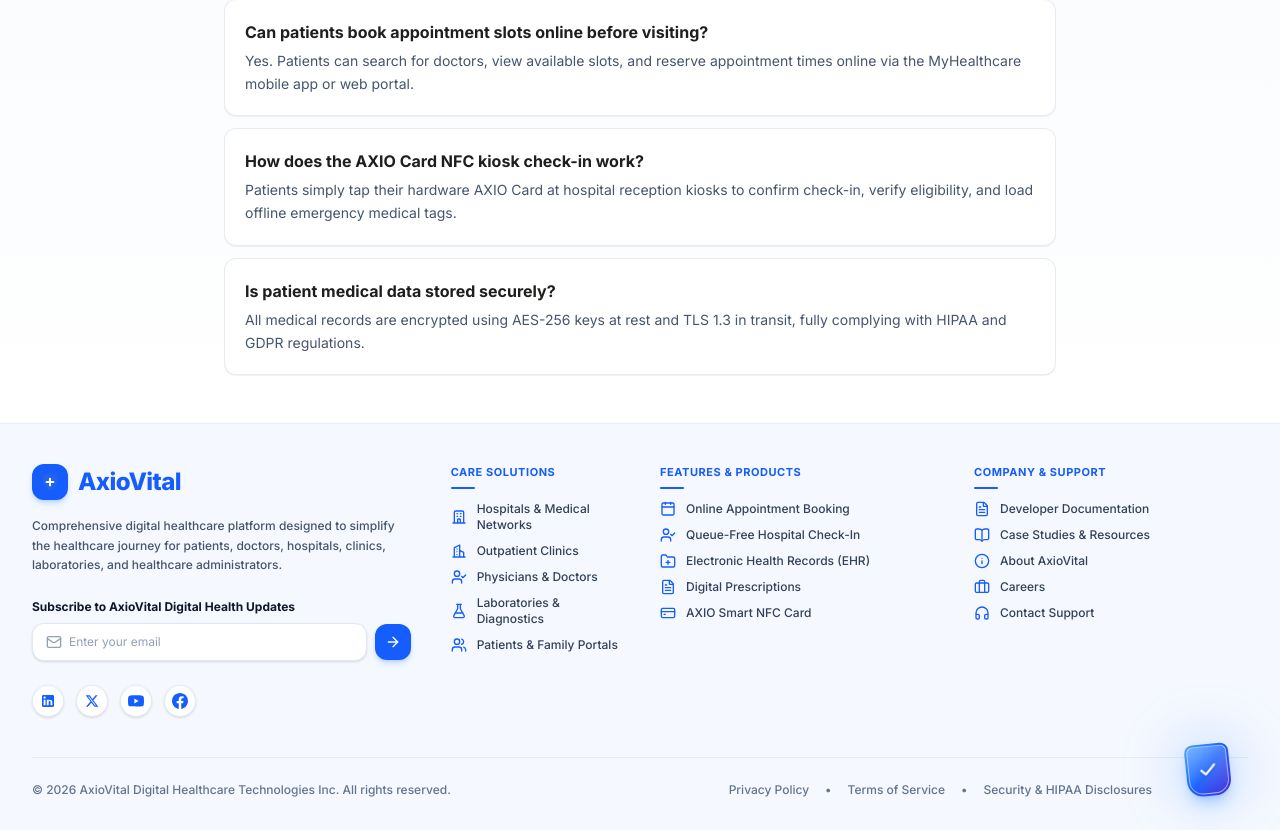
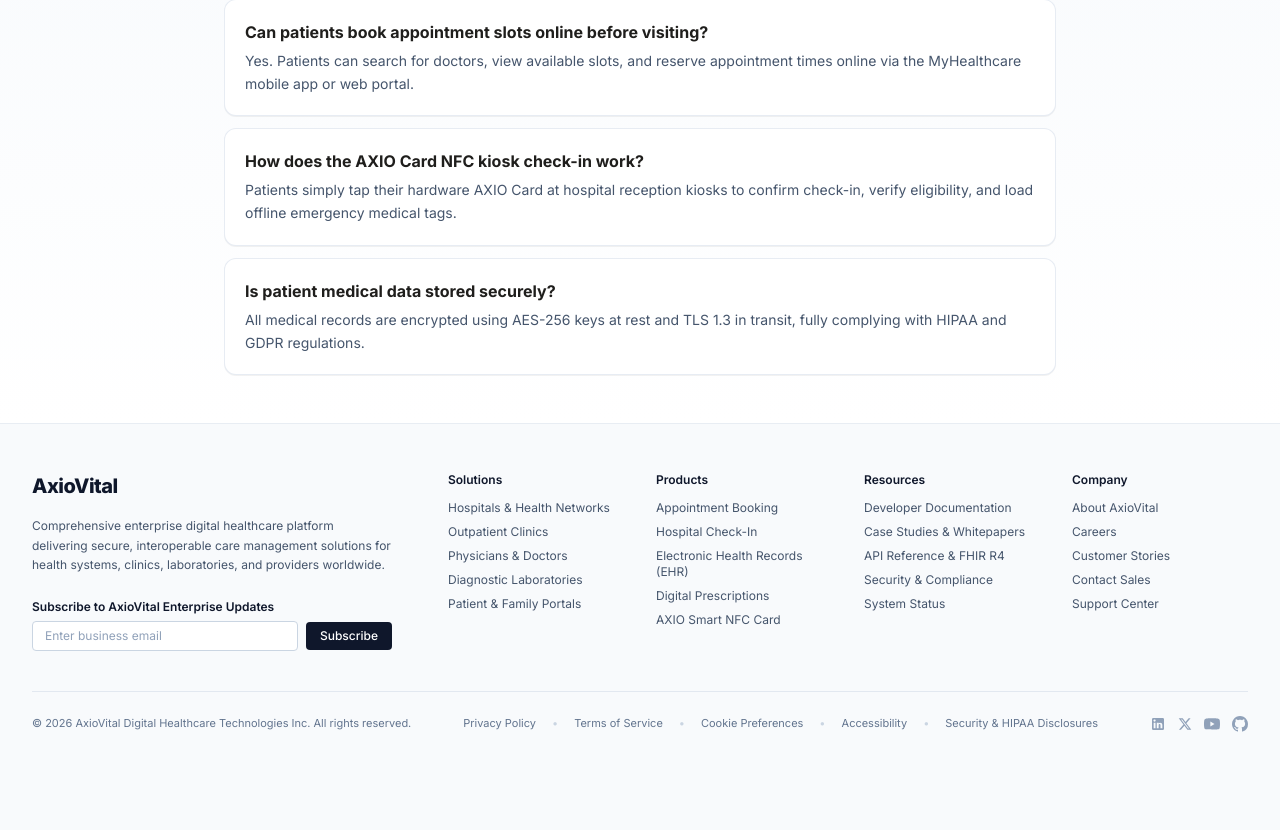
Before and after one commit to somraj-dev/website, a Next.js app: page / in a window 1280 px wide. Shown: the part 3347-4177 px from the top of the page. After the commit the page ends 4127 px from the top, so only its background shows below. Built offline with nearby package versions, Linux system fonts and the light colour scheme.

Commit message:
Le re Lande

```diff
--- a/src/app/Footer.tsx
+++ b/src/app/Footer.tsx
@@ -1,220 +1,171 @@
 "use client";
 
 import Link from "next/link";
-import {
-  Mail,
-  ArrowRight,
-  UserCheck,
-  FlaskConical,
-  Users,
-  Calendar,
-  FileText,
-  CreditCard,
-  BookOpen,
-  Info,
-  Briefcase,
-  Headphones
-} from "lucide-react";
 
 export default function Footer() {
   return (
-    <footer className="bg-[#f5f8ff] text-slate-700 border-t border-blue-100/60 pt-10 pb-8 px-4 sm:px-6 lg:px-8 font-sans relative overflow-hidden z-10">
+    <footer className="bg-slate-50 text-slate-600 border-t border-slate-200/70 text-xs font-sans">
+      <div className="mx-auto max-w-7xl px-4 sm:px-6 lg:px-8 py-12">
 
-      {/* Main Sitemap Section */}
-      <div className="mx-auto max-w-7xl grid grid-cols-1 md:grid-cols-2 lg:grid-cols-12 gap-8 lg:gap-10 pb-10">
+        {/* Main Sitemap & Enterprise Header */}
+        <div className="grid grid-cols-1 md:grid-cols-2 lg:grid-cols-12 gap-8 pb-10">
 
-        {/* Brand & Newsletter Column */}
-        <div className="lg:col-span-4 space-y-4">
-          <Link href="/" className="flex items-center gap-2.5 group">
-            <div className="w-9 h-9 rounded-xl bg-blue-600 text-white flex items-center justify-center shadow-md shadow-blue-500/25">
-              <svg className="w-5 h-5" viewBox="0 0 24 24" fill="none" stroke="currentColor">
-                <path d="M12 22s8-4 8-10V5l-8-3-8 3v7c0 6 8 10 8 10z" fill="#2563eb" stroke="#2563eb" />
-                <path d="M12 8v8M8 12h8" stroke="white" strokeWidth="2.5" strokeLinecap="round" />
-              </svg>
-            </div>
-            <span className="text-2xl font-extrabold text-blue-600 tracking-tight">
+          {/* Brand & Corporate Overview Column */}
+          <div className="lg:col-span-4 space-y-4 pr-0 lg:pr-6">
+            <Link href="/" className="inline-block group">
+              <span className="text-xl font-extrabold tracking-tight text-slate-900">
                 AxioVital
               </span>
             </Link>
 
-          <p className="text-slate-600 text-xs leading-relaxed max-w-sm font-medium">
-            Comprehensive digital healthcare platform designed to simplify the healthcare journey for patients, doctors, hospitals, clinics, laboratories, and healthcare administrators.
+            <p className="text-slate-600 text-xs leading-relaxed max-w-sm">
+              Comprehensive enterprise digital healthcare platform delivering secure, interoperable care management solutions for health systems, clinics, laboratories, and providers worldwide.
             </p>
 
             <div className="pt-2">
-            <span className="text-xs font-bold text-slate-900 block mb-2">
-              Subscribe to AxioVital Digital Health Updates
-            </span>
+              <label htmlFor="footer-email" className="text-xs font-semibold text-slate-900 block mb-1.5">
+                Subscribe to AxioVital Enterprise Updates
+              </label>
               <form onSubmit={(e) => e.preventDefault()} className="flex items-center gap-2 max-w-sm">
-              <div className="relative flex-grow">
-                <Mail className="absolute left-3.5 top-1/2 -translate-y-1/2 h-4 w-4 text-slate-400" />
                 <input
+                  id="footer-email"
                   type="email"
-                  placeholder="Enter your email"
-                  className="w-full bg-white border border-slate-200 rounded-xl pl-9 pr-3 py-2.5 text-xs text-slate-900 placeholder:text-slate-400 focus:outline-none focus:border-blue-500 focus:ring-2 focus:ring-blue-500/20 shadow-sm transition-all"
+                  placeholder="Enter business email"
+                  className="bg-white border border-slate-300 rounded px-3 py-1.5 text-xs text-slate-900 placeholder:text-slate-400 focus:outline-none focus:border-blue-600 w-full"
                 />
-              </div>
                 <button
                   type="submit"
-                className="rounded-xl bg-blue-600 hover:bg-blue-700 p-2.5 text-white transition-colors shadow-md shadow-blue-500/25 shrink-0"
+                  className="bg-slate-900 hover:bg-slate-800 text-white font-medium text-xs px-3.5 py-1.5 rounded transition-colors shrink-0"
                 >
-                <ArrowRight className="h-4 w-4" />
+                  Subscribe
                 </button>
               </form>
             </div>
-
-          <div className="flex items-center gap-3 pt-2">
-            <a href="#" className="w-8 h-8 rounded-full bg-white border border-slate-200/80 shadow-sm text-blue-600 hover:bg-blue-50 hover:border-blue-300 flex items-center justify-center transition-all">
-              <svg className="h-4 w-4 fill-current text-blue-600" viewBox="0 0 24 24">
-                <path d="M19 3a2 2 0 0 1 2 2v14a2 2 0 0 1-2 2H5a2 2 0 0 1-2-2V5a2 2 0 0 1 2-2h14m-.5 15.5v-5.3a3.26 3.26 0 0 0-3.26-3.26c-.85 0-1.84.52-2.28 1.3v-1.11h-2.79v8.37h2.79v-4.93c0-.77.62-1.4 1.39-1.4a1.4 1.4 0 0 1 1.4 1.4v4.93h2.75M6.88 8.56a1.68 1.68 0 0 0 1.68-1.68c0-.93-.75-1.69-1.68-1.69a1.69 1.69 0 0 0-1.69 1.69c0 .93.76 1.68 1.69 1.68m1.39 9.94v-8.37H5.5v8.37h2.77z"/>
-              </svg>
-            </a>
-            <a href="#" className="w-8 h-8 rounded-full bg-white border border-slate-200/80 shadow-sm text-blue-600 hover:bg-blue-50 hover:border-blue-300 flex items-center justify-center transition-all">
-              <svg className="h-3.5 w-3.5 fill-current text-blue-600" viewBox="0 0 24 24">
-                <path d="M18.244 2.25h3.308l-7.227 8.26 8.502 11.24H16.17l-5.214-6.817L4.99 21.75H1.68l7.73-8.835L1.254 2.25H8.08l4.713 6.231zm-1.161 17.52h1.833L7.084 4.126H5.117z"/>
-              </svg>
-            </a>
-            <a href="#" className="w-8 h-8 rounded-full bg-white border border-slate-200/80 shadow-sm text-blue-600 hover:bg-blue-50 hover:border-blue-300 flex items-center justify-center transition-all">
-              <svg className="h-4 w-4 fill-current text-blue-600" viewBox="0 0 24 24">
-                <path d="M23.498 6.186a3.016 3.016 0 0 0-2.122-2.136C19.505 3.545 12 3.545 12 3.545s-7.505 0-9.377.505A3.017 3.017 0 0 0 .502 6.186C0 8.07 0 12 0 12s0 3.93.502 5.814a3.016 3.016 0 0 0 2.122 2.136c1.871.505 9.376.505 9.376.505s7.505 0 9.377-.505a3.015 3.015 0 0 0 2.122-2.136C24 15.93 24 12 24 12s0-3.93-.502-5.814zM9.545 15.568V8.432L15.818 12l-6.273 3.568z"/>
-              </svg>
-            </a>
-            <a href="#" className="w-8 h-8 rounded-full bg-white border border-slate-200/80 shadow-sm text-blue-600 hover:bg-blue-50 hover:border-blue-300 flex items-center justify-center transition-all">
-              <svg className="h-4 w-4 fill-current text-blue-600" viewBox="0 0 24 24">
-                <path d="M24 12.073c0-6.627-5.373-12-12-12s-12 5.373-12 12c0 5.99 4.388 10.954 10.125 11.854v-8.385H7.078v-3.47h3.047V9.43c0-3.007 1.792-4.669 4.533-4.669 1.312 0 2.686.235 2.686.235v2.953H15.83c-1.491 0-1.956.925-1.956 1.874v2.25h3.328l-.532 3.47h-2.796v8.385C19.612 23.027 24 18.062 24 12.073z"/>
-              </svg>
-            </a>
-          </div>
           </div>
 
-        {/* Care Solutions Column */}
+          {/* Solutions Column */}
           <div className="lg:col-span-2 space-y-3">
-          <div>
-            <h4 className="text-[11px] font-bold uppercase tracking-wider text-blue-600">
-              Care Solutions
-            </h4>
-            <div className="w-6 h-[2px] bg-blue-600 mt-1.5 rounded-full"></div>
-          </div>
-          <ul className="space-y-2.5 text-xs">
+            <h3 className="font-semibold text-slate-900 text-xs tracking-normal">Solutions</h3>
+            <ul className="space-y-2 text-xs">
               <li>
-              <Link href="/hospitals" className="flex items-center gap-2.5 text-slate-700 hover:text-blue-600 font-medium transition-colors">
-                <svg className="h-4 w-4 text-blue-600 shrink-0" viewBox="0 0 24 24" fill="none" stroke="currentColor" strokeWidth="2">
-                  <path d="M19 21V5a2 2 0 0 0-2-2H7a2 2 0 0 0-2 2v16m14 0h2m-2 0h-5m-9 0H3m2 0h5m0 0v-5a1 1 0 0 1 1-1h2a1 1 0 0 1 1 1v5m-4 0h4M9 7h1m-1 4h1m4-4h1m-1 4h1" strokeLinecap="round" strokeLinejoin="round"/>
-                </svg>
-                <span>Hospitals & Medical Networks</span>
+                <Link href="/hospitals" className="text-slate-600 hover:text-blue-700 hover:underline transition-colors">
+                  Hospitals & Health Networks
                 </Link>
               </li>
               <li>
-              <Link href="/clinics" className="flex items-center gap-2.5 text-slate-700 hover:text-blue-600 font-medium transition-colors">
-                <svg className="h-4 w-4 text-blue-600 shrink-0" viewBox="0 0 24 24" fill="none" stroke="currentColor" strokeWidth="2">
-                  <path d="M3 21h18M5 21V7l8-4v18M13 21V11l6 3v7M9 9h.01M9 13h.01M9 17h.01" strokeLinecap="round" strokeLinejoin="round"/>
-                </svg>
-                <span>Outpatient Clinics</span>
+                <Link href="/clinics" className="text-slate-600 hover:text-blue-700 hover:underline transition-colors">
+                  Outpatient Clinics
                 </Link>
               </li>
               <li>
-              <Link href="/providers" className="flex items-center gap-2.5 text-slate-700 hover:text-blue-600 font-medium transition-colors">
-                <UserCheck className="h-4 w-4 text-blue-600 shrink-0" />
-                <span>Physicians & Doctors</span>
+                <Link href="/providers" className="text-slate-600 hover:text-blue-700 hover:underline transition-colors">
+                  Physicians & Doctors
                 </Link>
               </li>
               <li>
-              <Link href="/laboratories" className="flex items-center gap-2.5 text-slate-700 hover:text-blue-600 font-medium transition-colors">
-                <FlaskConical className="h-4 w-4 text-blue-600 shrink-0" />
-                <span>Laboratories & Diagnostics</span>
+                <Link href="/laboratories" className="text-slate-600 hover:text-blue-700 hover:underline transition-colors">
+                  Diagnostic Laboratories
                 </Link>
               </li>
               <li>
-              <Link href="/patients" className="flex items-center gap-2.5 text-slate-700 hover:text-blue-600 font-medium transition-colors">
-                <Users className="h-4 w-4 text-blue-600 shrink-0" />
-                <span>Patients & Family Portals</span>
+                <Link href="/patients" className="text-slate-600 hover:text-blue-700 hover:underline transition-colors">
+                  Patient & Family Portals
                 </Link>
               </li>
             </ul>
           </div>
 
-        {/* Features & Products Column */}
-        <div className="lg:col-span-3 space-y-3">
-          <div>
-            <h4 className="text-[11px] font-bold uppercase tracking-wider text-blue-600">
-              Features & Products
-            </h4>
-            <div className="w-6 h-[2px] bg-blue-600 mt-1.5 rounded-full"></div>
-          </div>
-          <ul className="space-y-2.5 text-xs">
+          {/* Products Column */}
+          <div className="lg:col-span-2 space-y-3">
+            <h3 className="font-semibold text-slate-900 text-xs tracking-normal">Products</h3>
+            <ul className="space-y-2 text-xs">
               <li>
-              <Link href="/patients" className="flex items-center gap-2.5 text-slate-700 hover:text-blue-600 font-medium transition-colors">
-                <Calendar className="h-4 w-4 text-blue-600 shrink-0" />
-                <span>Online Appointment Booking</span>
+                <Link href="/patients" className="text-slate-600 hover:text-blue-700 hover:underline transition-colors">
+                  Appointment Booking
                 </Link>
               </li>
               <li>
-              <Link href="/hospitals" className="flex items-center gap-2.5 text-slate-700 hover:text-blue-600 font-medium transition-colors">
-                <UserCheck className="h-4 w-4 text-blue-600 shrink-0" />
-                <span>Queue-Free Hospital Check-In</span>
+                <Link href="/hospitals" className="text-slate-600 hover:text-blue-700 hover:underline transition-colors">
+                  Hospital Check-In
                 </Link>
               </li>
               <li>
-              <Link href="/platform" className="flex items-center gap-2.5 text-slate-700 hover:text-blue-600 font-medium transition-colors">
-                <svg className="h-4 w-4 text-blue-600 shrink-0" viewBox="0 0 24 24" fill="none" stroke="currentColor" strokeWidth="2">
-                  <path d="M22 19a2 2 0 0 1-2 2H4a2 2 0 0 1-2-2V5a2 2 0 0 1 2-2h5l2 3h9a2 2 0 0 1 2 2z" strokeLinecap="round" strokeLinejoin="round"/>
-                  <path d="M12 11v6M9 14h6" strokeLinecap="round" strokeLinejoin="round"/>
-                </svg>
-                <span>Electronic Health Records (EHR)</span>
+                <Link href="/platform" className="text-slate-600 hover:text-blue-700 hover:underline transition-colors">
+                  Electronic Health Records (EHR)
                 </Link>
               </li>
               <li>
-              <Link href="/providers" className="flex items-center gap-2.5 text-slate-700 hover:text-blue-600 font-medium transition-colors">
-                <FileText className="h-4 w-4 text-blue-600 shrink-0" />
-                <span>Digital Prescriptions</span>
+                <Link href="/providers" className="text-slate-600 hover:text-blue-700 hover:underline transition-colors">
+                  Digital Prescriptions
                 </Link>
               </li>
               <li>
-              <Link href="/products#axio-card" className="flex items-center gap-2.5 text-slate-700 hover:text-blue-600 font-medium transition-colors">
-                <CreditCard className="h-4 w-4 text-blue-600 shrink-0" />
-                <span>AXIO Smart NFC Card</span>
+                <Link href="/products#axio-card" className="text-slate-600 hover:text-blue-700 hover:underline transition-colors">
+                  AXIO Smart NFC Card
                 </Link>
               </li>
             </ul>
           </div>
 
-        {/* Company & Support Column */}
-        <div className="lg:col-span-3 space-y-3">
-          <div>
-            <h4 className="text-[11px] font-bold uppercase tracking-wider text-blue-600">
-              Company & Support
-            </h4>
-            <div className="w-6 h-[2px] bg-blue-600 mt-1.5 rounded-full"></div>
-          </div>
-          <ul className="space-y-2.5 text-xs">
+          {/* Resources Column */}
+          <div className="lg:col-span-2 space-y-3">
+            <h3 className="font-semibold text-slate-900 text-xs tracking-normal">Resources</h3>
+            <ul className="space-y-2 text-xs">
               <li>
-              <Link href="/documentation" className="flex items-center gap-2.5 text-slate-700 hover:text-blue-600 font-medium transition-colors">
-                <FileText className="h-4 w-4 text-blue-600 shrink-0" />
-                <span>Developer Documentation</span>
+                <Link href="/documentation" className="text-slate-600 hover:text-blue-700 hover:underline transition-colors">
+                  Developer Documentation
                 </Link>
               </li>
               <li>
-              <Link href="/resources" className="flex items-center gap-2.5 text-slate-700 hover:text-blue-600 font-medium transition-colors">
-                <BookOpen className="h-4 w-4 text-blue-600 shrink-0" />
-                <span>Case Studies & Resources</span>
+                <Link href="/resources" className="text-slate-600 hover:text-blue-700 hover:underline transition-colors">
+                  Case Studies & Whitepapers
                 </Link>
               </li>
               <li>
-              <Link href="/about" className="flex items-center gap-2.5 text-slate-700 hover:text-blue-600 font-medium transition-colors">
-                <Info className="h-4 w-4 text-blue-600 shrink-0" />
-                <span>About AxioVital</span>
+                <Link href="/platform" className="text-slate-600 hover:text-blue-700 hover:underline transition-colors">
+                  API Reference & FHIR R4
                 </Link>
               </li>
               <li>
-              <Link href="/careers" className="flex items-center gap-2.5 text-slate-700 hover:text-blue-600 font-medium transition-colors">
-                <Briefcase className="h-4 w-4 text-blue-600 shrink-0" />
-                <span>Careers</span>
+                <Link href="/ai-features" className="text-slate-600 hover:text-blue-700 hover:underline transition-colors">
+                  Security & Compliance
                 </Link>
               </li>
               <li>
-              <Link href="/contact" className="flex items-center gap-2.5 text-slate-700 hover:text-blue-600 font-medium transition-colors">
-                <Headphones className="h-4 w-4 text-blue-600 shrink-0" />
-                <span>Contact Support</span>
+                <Link href="/solutions" className="text-slate-600 hover:text-blue-700 hover:underline transition-colors">
+                  System Status
+                </Link>
+              </li>
+            </ul>
+          </div>
+
+        {/* Company Column */}
+          <div className="lg:col-span-2 space-y-3">
+            <h3 className="font-semibold text-slate-900 text-xs tracking-normal">Company</h3>
+            <ul className="space-y-2 text-xs">
+              <li>
+                <Link href="/about" className="text-slate-600 hover:text-blue-700 hover:underline transition-colors">
+                  About AxioVital
+                </Link>
+              </li>
+              <li>
+                <Link href="/careers" className="text-slate-600 hover:text-blue-700 hover:underline transition-colors">
+                  Careers
+                </Link>
+              </li>
+              <li>
+                <Link href="/customer-stories" className="text-slate-600 hover:text-blue-700 hover:underline transition-colors">
+                  Customer Stories
+                </Link>
+              </li>
+              <li>
+                <Link href="/contact" className="text-slate-600 hover:text-blue-700 hover:underline transition-colors">
+                  Contact Sales
+                </Link>
+              </li>
+              <li>
+                <Link href="/contact" className="text-slate-600 hover:text-blue-700 hover:underline transition-colors">
+                  Support Center
                 </Link>
               </li>
             </ul>
@@ -222,36 +173,60 @@ export default function Footer() {
 
         </div>
 
-      {/* Bottom Bar & Glowing 3D Shield */}
-      <div className="mx-auto max-w-7xl border-t border-slate-200/80 pt-6 flex flex-col sm:flex-row items-center justify-between gap-4 text-xs text-slate-500 font-medium relative">
-        <p>© {new Date().getFullYear()} AxioVital Digital Healthcare Technologies Inc. All rights reserved.</p>
-
-        <div className="flex items-center gap-3 sm:gap-4 text-slate-500 z-10 pr-0 md:pr-24">
-          <Link href="/documentation" className="hover:text-blue-600 transition-colors">Privacy Policy</Link>
-          <span>•</span>
-          <Link href="/documentation" className="hover:text-blue-600 transition-colors">Terms of Service</Link>
-          <span>•</span>
-          <Link href="/documentation" className="hover:text-blue-600 transition-colors">Security & HIPAA Disclosures</Link>
+        {/* Bottom Legal & Compliance Row */}
+        <div className="border-t border-slate-200 pt-6 flex flex-col md:flex-row items-center justify-between gap-4 text-[11px] text-slate-500">
+          <div>
+            © {new Date().getFullYear()} AxioVital Digital Healthcare Technologies Inc. All rights reserved.
           </div>
 
-        {/* Glowing 3D Shield Graphic on Far Bottom Right */}
-        <div className="absolute right-0 -bottom-3 pointer-events-none hidden sm:block">
-          <div className="relative w-20 h-20 flex items-center justify-center">
-            {/* Glowing backdrop halo */}
-            <div className="absolute inset-0 rounded-full bg-blue-400/20 blur-xl"></div>
-            {/* 3D Shield graphic matching Image 1 */}
-            <div className="relative z-10 w-11 h-13 bg-gradient-to-br from-blue-400 via-blue-600 to-indigo-700 rounded-b-2xl rounded-t-lg p-0.5 shadow-lg shadow-blue-500/30 transform rotate-[-6deg]">
-              <div className="w-full h-full border border-white/50 rounded-b-[14px] rounded-t-[6px] flex items-center justify-center bg-gradient-to-b from-white/25 to-transparent">
-                <svg className="w-5 h-5 text-white drop-shadow" viewBox="0 0 24 24" fill="none" stroke="currentColor" strokeWidth="2.5" strokeLinecap="round" strokeLinejoin="round">
-                  <path d="M20 6L9 17l-5-5"/>
+          <div className="flex items-center gap-4 flex-wrap justify-center">
+            <Link href="/documentation" className="hover:text-slate-900 hover:underline transition-colors">
+              Privacy Policy
+            </Link>
+            <span className="text-slate-300">•</span>
+            <Link href="/documentation" className="hover:text-slate-900 hover:underline transition-colors">
+              Terms of Service
+            </Link>
+            <span className="text-slate-300">•</span>
+            <Link href="/documentation" className="hover:text-slate-900 hover:underline transition-colors">
+              Cookie Preferences
+            </Link>
+            <span className="text-slate-300">•</span>
+            <Link href="/documentation" className="hover:text-slate-900 hover:underline transition-colors">
+              Accessibility
+            </Link>
+            <span className="text-slate-300">•</span>
+            <Link href="/documentation" className="hover:text-slate-900 hover:underline transition-colors">
+              Security & HIPAA Disclosures
+            </Link>
+          </div>
+
+          {/* Monochrome Social Links */}
+          <div className="flex items-center gap-3">
+            <a href="#" aria-label="LinkedIn" className="text-slate-400 hover:text-slate-700 transition-colors">
+              <svg className="h-4 w-4 fill-current" viewBox="0 0 24 24">
+                <path d="M19 3a2 2 0 0 1 2 2v14a2 2 0 0 1-2 2H5a2 2 0 0 1-2-2V5a2 2 0 0 1 2-2h14m-.5 15.5v-5.3a3.26 3.26 0 0 0-3.26-3.26c-.85 0-1.84.52-2.28 1.3v-1.11h-2.79v8.37h2.79v-4.93c0-.77.62-1.4 1.39-1.4a1.4 1.4 0 0 1 1.4 1.4v4.93h2.75M6.88 8.56a1.68 1.68 0 0 0 1.68-1.68c0-.93-.75-1.69-1.68-1.69a1.69 1.69 0 0 0-1.69 1.69c0 .93.76 1.68 1.69 1.68m1.39 9.94v-8.37H5.5v8.37h2.77z"/>
               </svg>
-              </div>
-            </div>
+            </a>
+            <a href="#" aria-label="X (Twitter)" className="text-slate-400 hover:text-slate-700 transition-colors">
+              <svg className="h-3.5 w-3.5 fill-current" viewBox="0 0 24 24">
+                <path d="M18.244 2.25h3.308l-7.227 8.26 8.502 11.24H16.17l-5.214-6.817L4.99 21.75H1.68l7.73-8.835L1.254 2.25H8.08l4.713 6.231zm-1.161 17.52h1.833L7.084 4.126H5.117z"/>
+              </svg>
+            </a>
+            <a href="#" aria-label="YouTube" className="text-slate-400 hover:text-slate-700 transition-colors">
+              <svg className="h-4 w-4 fill-current" viewBox="0 0 24 24">
+                <path d="M23.498 6.186a3.016 3.016 0 0 0-2.122-2.136C19.505 3.545 12 3.545 12 3.545s-7.505 0-9.377.505A3.017 3.017 0 0 0 .502 6.186C0 8.07 0 12 0 12s0 3.93.502 5.814a3.016 3.016 0 0 0 2.122 2.136c1.871.505 9.376.505 9.376.505s7.505 0 9.377-.505a3.015 3.015 0 0 0 2.122-2.136C24 15.93 24 12 24 12s0-3.93-.502-5.814zM9.545 15.568V8.432L15.818 12l-6.273 3.568z"/>
+              </svg>
+            </a>
+            <a href="#" aria-label="GitHub" className="text-slate-400 hover:text-slate-700 transition-colors">
+              <svg className="h-4 w-4 fill-current" viewBox="0 0 24 24">
+                <path d="M12 0C5.37 0 0 5.37 0 12c0 5.31 3.435 9.795 8.205 11.385.6.105.825-.255.825-.57 0-.285-.015-1.23-.015-2.235-3.015.555-3.795-.735-4.035-1.41-.135-.345-.72-1.41-1.23-1.695-.42-.225-1.02-.78-.015-.795.945-.015 1.62.87 1.845 1.23 1.08 1.815 2.805 1.305 3.495.99.105-.78.42-1.305.765-1.605-2.67-.3-5.46-1.335-5.46-5.925 0-1.305.465-2.385 1.23-3.225-.12-.3-.54-1.53.12-3.18 0 0 1.005-.315 3.3 1.23.96-.27 1.98-.405 3-.405s2.04.135 3 .405c2.295-1.56 3.3-1.23 3.3-1.23.66 1.65.24 2.88.12 3.18.765.84 1.23 1.905 1.23 3.225 0 4.605-2.805 5.625-5.475 5.925.435.375.81 1.095.81 2.22 0 1.605-.015 2.895-.015 3.3 0 .315.225.69.825.57A12.02 12.02 0 0 0 24 12c0-6.63-5.37-12-12-12z"/>
+              </svg>
+            </a>
           </div>
         </div>
 
       </div>
-
     </footer>
   );
 }
```
Lines whose indentation alone changed are shown as unchanged.
